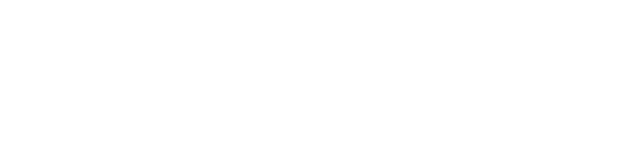
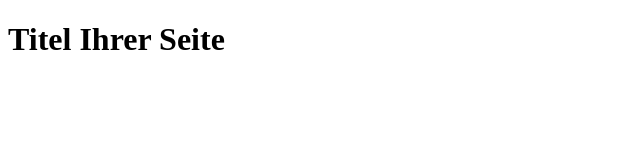
Before and after one commit to hcilder/Projekt-01-HTML-CSS, a plain HTML site: page index.html in a window 1280 px wide. Shown: the whole page, without its empty margins (0-640 px from the left). Drawn offline with Linux system fonts and the light colour scheme.

Commit message:
Update index.html

```diff
--- a/index.html
+++ b/index.html
@@ -8,5 +8,6 @@
 </head>
 <body>
     <!--Gestalten Sie hier den Inhalt Ihrer Webseite-->
+    <h1>Titel Ihrer Seite</h1>
 </body>
 </html>
```
